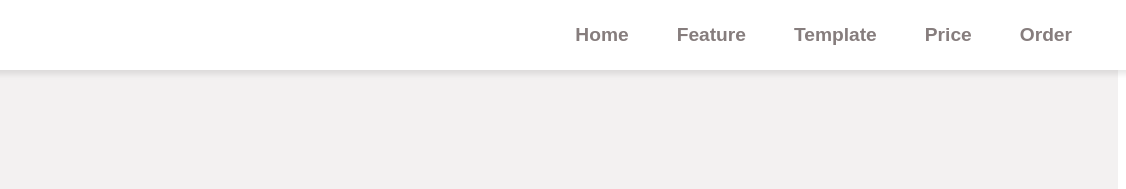
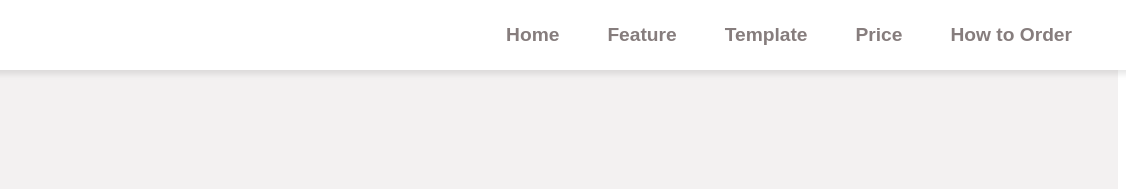
Before and after one commit to DestianArdanAlfatanu/LandingPage-DiikatJanji, a plain HTML site: page index.html in a window 1280 px wide. Shown: the top 189 px of the page, 154-1280 px from the left. Drawn offline with Linux system fonts and the light colour scheme; a web font is replaced by a local one.

Commit message:
Update index.html

```diff
--- a/index.html
+++ b/index.html
@@ -14,7 +14,7 @@
             <li><a href="#fitur">Feature</a></li>
             <li><a href="#template">Template</a></li>
             <li><a href="#price">Price</a></li>
-            <li><a href="#order">Order</a></li>
+            <li><a href="#order">How to Order</a></li>
         </ul>
     </nav>
 
```
